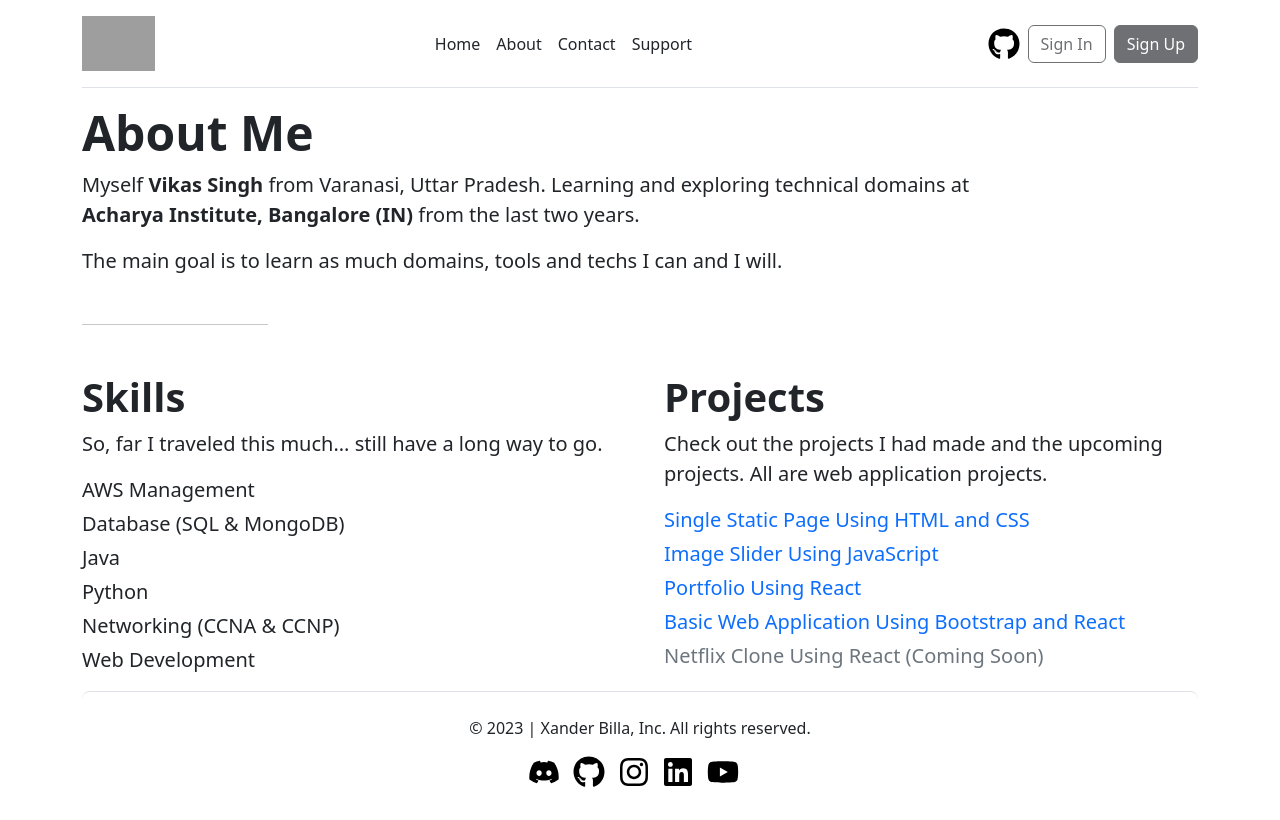
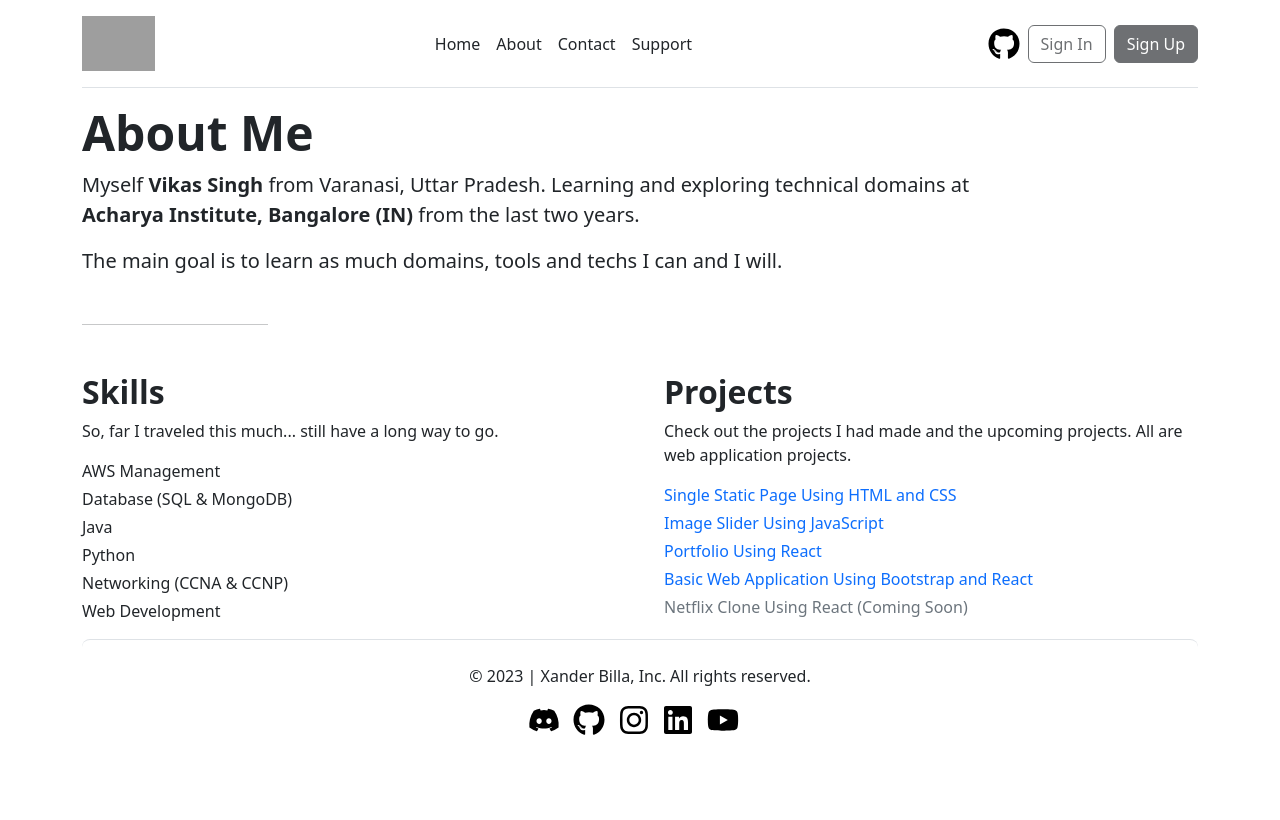
Before and after one commit to xanderbilla/My-Web-Application, a React (Create React App) app in the folder client/: page /about in a window 1280 px wide. Built offline with nearby package versions, Linux system fonts and the light colour scheme; grey boxes are pictures that could not be loaded.

Commit message:
Updated About Page

```diff
--- a/client/src/pages/about/About.js
+++ b/client/src/pages/about/About.js
@@ -2,35 +2,35 @@ import React from 'react'
 import './about.css'
 const About = () => {
     return (
-        <main class="container">
+        <main className="container">
             <h1 className='display-5 fw-bold'>About Me</h1>
-            <p class="col-md-10 fs-5">Myself <strong>Vikas Singh</strong> from Varanasi, Uttar Pradesh. Learning and exploring technical domains at <strong>Acharya Institute, Bangalore (IN)</strong> from the last two years.</p>
-            <p class="col-md-8 mb-5 fs-5">The main goal is to learn as much domains, tools and techs I can and I will.</p>
-            <hr class="col-3 col-md-2 mb-5" />
+            <p className="col-md-10 fs-5">Myself <strong>Vikas Singh</strong> from Varanasi, Uttar Pradesh. Learning and exploring technical domains at <strong>Acharya Institute, Bangalore (IN)</strong> from the last two years.</p>
+            <p className="col-md-8 mb-5 fs-5">The main goal is to learn as much domains, tools and techs I can and I will.</p>
+            <hr className="col-3 col-md-2 mb-5" />
 
-            <div class="row g-5">
-                <div class="col-md-6">
-                    <h2 className='display-6 fw-semibold'>Skills</h2>
-                    <p class="fs-5">So, far I traveled this much... still have a long way to go.</p>
-                    <ul class="icon-list ps-0">
-                        <li class="d-flex align-items-start mb-1 fs-5">AWS Management</li>
-                        <li class="d-flex align-items-start mb-1 fs-5">Database (SQL & MongoDB)</li>
-                        <li class="d-flex align-items-start mb-1 fs-5">Java</li>
-                        <li class="d-flex align-items-start mb-1 fs-5">Python</li>
-                        <li class="d-flex align-items-start mb-1 fs-5">Networking (CCNA & CCNP)</li>
-                        <li class="d-flex align-items-start mb-1 fs-5">Web Development</li>
+            <div className="row g-5">
+                <div className="col-md-6">
+                    <h2 className='display-7 fw-semibold'>Skills</h2>
+                    <p>So, far I traveled this much... still have a long way to go.</p>
+                    <ul className="icon-list ps-0">
+                        <li className="d-flex align-items-start mb-1">AWS Management</li>
+                        <li className="d-flex align-items-start mb-1">Database (SQL & MongoDB)</li>
+                        <li className="d-flex align-items-start mb-1">Java</li>
+                        <li className="d-flex align-items-start mb-1">Python</li>
+                        <li className="d-flex align-items-start mb-1">Networking (CCNA & CCNP)</li>
+                        <li className="d-flex align-items-start mb-1">Web Development</li>
                     </ul>
                 </div>
 
-                <div class="col-md-6">
-                <h2 className='display-6 fw-semibold'>Projects</h2>
-                    <p class="fs-5">Check out the projects I had made and the upcoming projects. All are web application projects.</p>
-                    <ul class="icon-list ps-0">
-                        <li class="d-flex align-items-start mb-1 fs-5"><a class="text-decoration-none" href="https://xanderbilla-static-portfolio.vercel.app/">Single Static Page Using HTML and CSS</a></li>
-                        <li class="d-flex align-items-start mb-1 fs-5"><a class="text-decoration-none" href="https://promsnat-aws.s3.ap-south-1.amazonaws.com/Image-Slider+-+JavaScript/index.html">Image Slider Using JavaScript</a></li>
-                        <li class="d-flex align-items-start mb-1 fs-5"><a class="text-decoration-none" href="https://xanderbilla-react-portfolio-i.vercel.app/">Portfolio Using React</a></li>
-                        <li class="d-flex align-items-start mb-1 fs-5"><a class="text-decoration-none" href="https://xanderbilla-react-bootstrap-web-application.vercel.app/">Basic Web Application Using Bootstrap and React</a></li>
-                        <li class="text-muted d-flex align-items-start mb-1 fs-5">Netflix Clone Using React (Coming Soon)</li>
+                <div className="col-md-6">
+                <h2 className='display-7 fw-semibold'>Projects</h2>
+                    <p>Check out the projects I had made and the upcoming projects. All are web application projects.</p>
+                    <ul className="icon-list ps-0">
+                        <li className="d-flex align-items-start mb-1"><a className="text-decoration-none" href="https://xanderbilla-static-portfolio.vercel.app/">Single Static Page Using HTML and CSS</a></li>
+                        <li className="d-flex align-items-start mb-1"><a className="text-decoration-none" href="https://promsnat-aws.s3.ap-south-1.amazonaws.com/Image-Slider+-+JavaScript/index.html">Image Slider Using JavaScript</a></li>
+                        <li className="d-flex align-items-start mb-1"><a className="text-decoration-none" href="https://xanderbilla-react-portfolio-i.vercel.app/">Portfolio Using React</a></li>
+                        <li className="d-flex align-items-start mb-1"><a className="text-decoration-none" href="https://xanderbilla-react-bootstrap-web-application.vercel.app/">Basic Web Application Using Bootstrap and React</a></li>
+                        <li className="text-muted d-flex align-items-start mb-1">Netflix Clone Using React (Coming Soon)</li>
                     </ul>
                 </div>
             </div>
```
